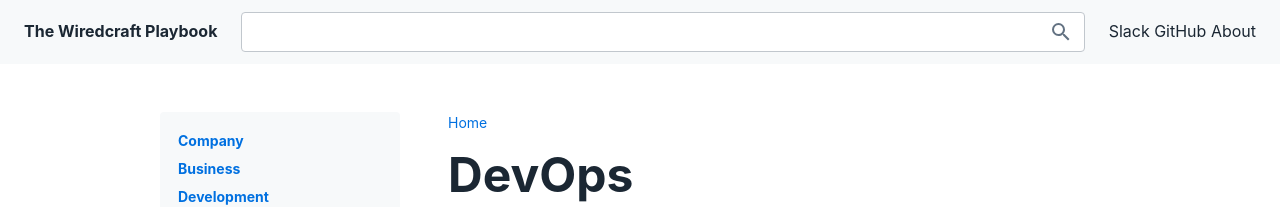
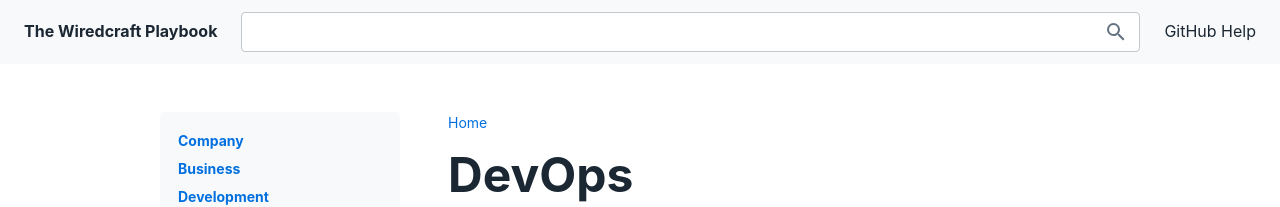
Before and after one commit to Wiredcraft/knowledge, a Jekyll site: the page built from devops.md, in a window 1280 px wide. Shown: the top 207 px of the page. Built offline with Jekyll 4.4.1, drawn with Linux system fonts in a browser that asks for light colours.

Commit message:
Big update

```diff
--- a/_data/menu.yml
+++ b/_data/menu.yml
@@ -1,4 +1,4 @@
-- id: home
-  path: /
 - id: github
-  url: https://github.com/Wiredcraft/jekyll-basics
+  url: https://github.com/Wiredcraft/knowledge
+- id: help
+  url: https://github.com/Wiredcraft/knowledge#readme
--- a/_data/translations/en.yml
+++ b/_data/translations/en.yml
@@ -3,8 +3,7 @@ lang:
   fr: French
   zh: Chinese
 menu:
-  home: Home
-  blog: Blog
-  github: See on GitHub
+  help: Help
+  github: GitHub
 topics: All topics
 home: Home
--- a/_layouts/page.html
+++ b/_layouts/page.html
@@ -18,9 +18,10 @@ layout: default
       </div>
     </div>
     <div class="cell cell-links">
-      <a>Slack</a>
-      <a>GitHub</a>
-      <a>About</a>
+      {% for item in site.data.menu %}
+        {% if item.url %}<a href="{{ item.url }}">{{ t.menu[item.id] }}</a>
+        {% else %}<a href="{{ site.url }}{{ site.baseurl }}{{ t_url_prefix }}{{ item.path }}">{{ t.menu[item.id] }}</a>{% endif %}
+      {% endfor %}
     </div>
   </div>
 </header>
--- a/_sass/custom/_header.scss
+++ b/_sass/custom/_header.scss
@@ -1,6 +1,8 @@
 #header {
   background: $light;
   display: table;
+  position: sticky;
+  top: 0;
   width: 100%;
   .wrapper {
     display: table-row;
--- a/_sass/custom/_main.scss
+++ b/_sass/custom/_main.scss
@@ -38,3 +38,9 @@
     width: 75%;
   }
 }
+
+.icon {
+  display: inline-block;
+  height: $space;
+  width: $space;
+}
--- a/_sass/custom/_search.scss
+++ b/_sass/custom/_search.scss
@@ -32,10 +32,20 @@
     ul {
       list-style: none;
       margin: 0;
-      padding: $space/2 0;
+      padding: 0;
       li {
         padding: 0;
         margin: 0;
+        &:first-child {
+          a {
+            border-radius: $radius $radius 0 0;
+          }
+        }
+        &:last {
+          a {
+            border-radius: 0 0 $radius $radius;
+          }
+        }
         a {
           color: inherit;
           display: block;
@@ -58,7 +68,7 @@
     .empty {
       color: $grey;
       margin: 0;
-      padding: 1.5*$space/2 $space;
+      padding: $space/2 1.5*$space/2;
     }
   }
 }
--- a/assets/search.js
+++ b/assets/search.js
@@ -11,7 +11,7 @@ var Search = function(params) {
   else {
     this.resultsEl = document.createElement('div');
     this.resultsEl.classList.add('search-results');
-    this.resultsEl.innerHTML = '<p class="default">Search by keywords</p>';
+    this.resultsEl.innerHTML = '<p class="default">Type in keywords</p>';
     this.el.after(this.resultsEl);
   }
   this.url = params.url;
@@ -39,7 +39,7 @@ Search.prototype.init = function() {
           that.display();
         }
         else {
-          that.resultsEl.innerHTML = '';
+          this.resultsEl.innerHTML = '<p class="default">Type in keywords</p>';
         }
       });
     }
```
Also changed, not shown: _data/translations/fr.yml (deleted, +0 -8 lines), _data/translations/zh.yml (deleted, +0 -8 lines).
